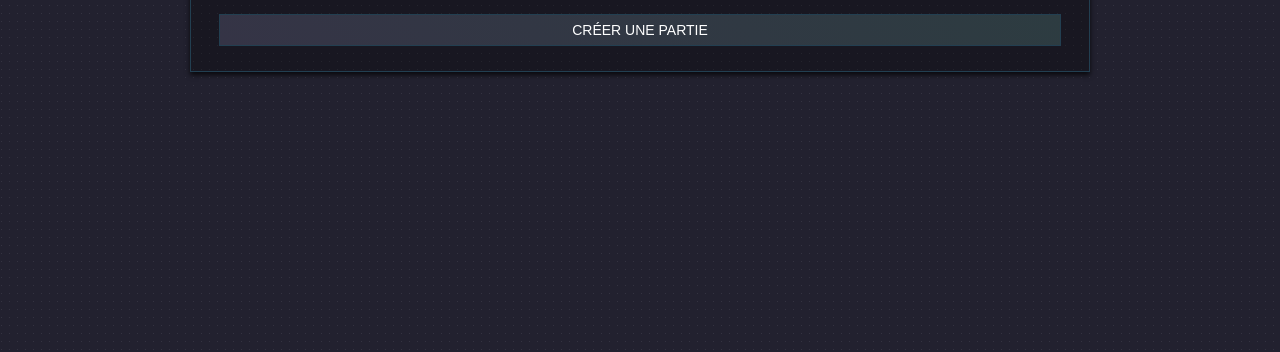
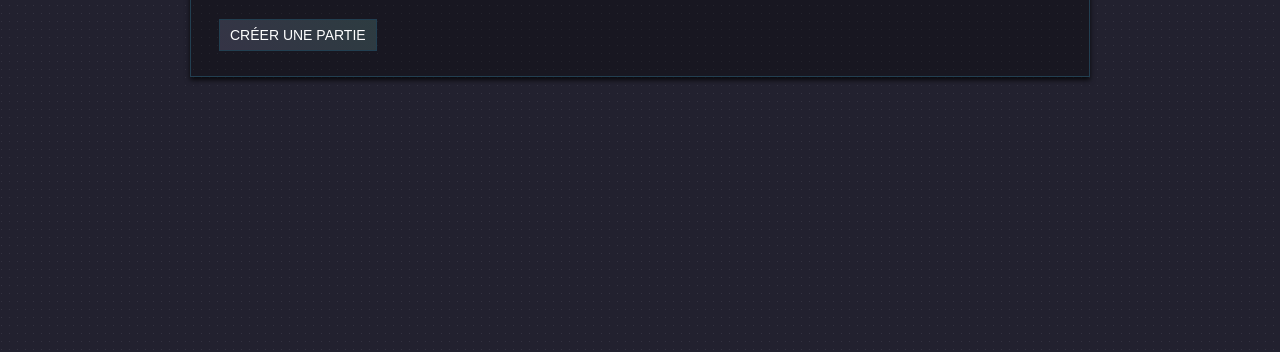
Before and after one commit to grena/kork, a Symfony app: template templates/lobby.html.twig in a window 1280 px wide. Shown: the part 68-420 px from the top of the page. Run offline with Twig, Linux system fonts and the light colour scheme; the template is opened without the code that fills it, so the values that code supplies are empty; some libraries are stand-ins or nearby versions; some web fonts are replaced.

Commit message:
Update style UI

```diff
--- a/less/main.less
+++ b/less/main.less
@@ -40,6 +40,10 @@ html {
   margin-top: 5px;
   text-transform: uppercase;
   background: linear-gradient(45deg, #353446, #2d3c41);
+
+  &.btn-inline {
+    display: inline-block;
+  }
 
   &:hover {
     border: 1px solid rgb(34, 94, 112);
--- a/public/main.css
+++ b/public/main.css
@@ -37,6 +37,9 @@ html {
   text-transform: uppercase;
   background: linear-gradient(45deg, #353446, #2d3c41);
 }
+.btn.btn-inline {
+  display: inline-block;
+}
 .btn:hover {
   border: 1px solid #225e70;
   text-shadow: 0 0 4px #09F;
```
